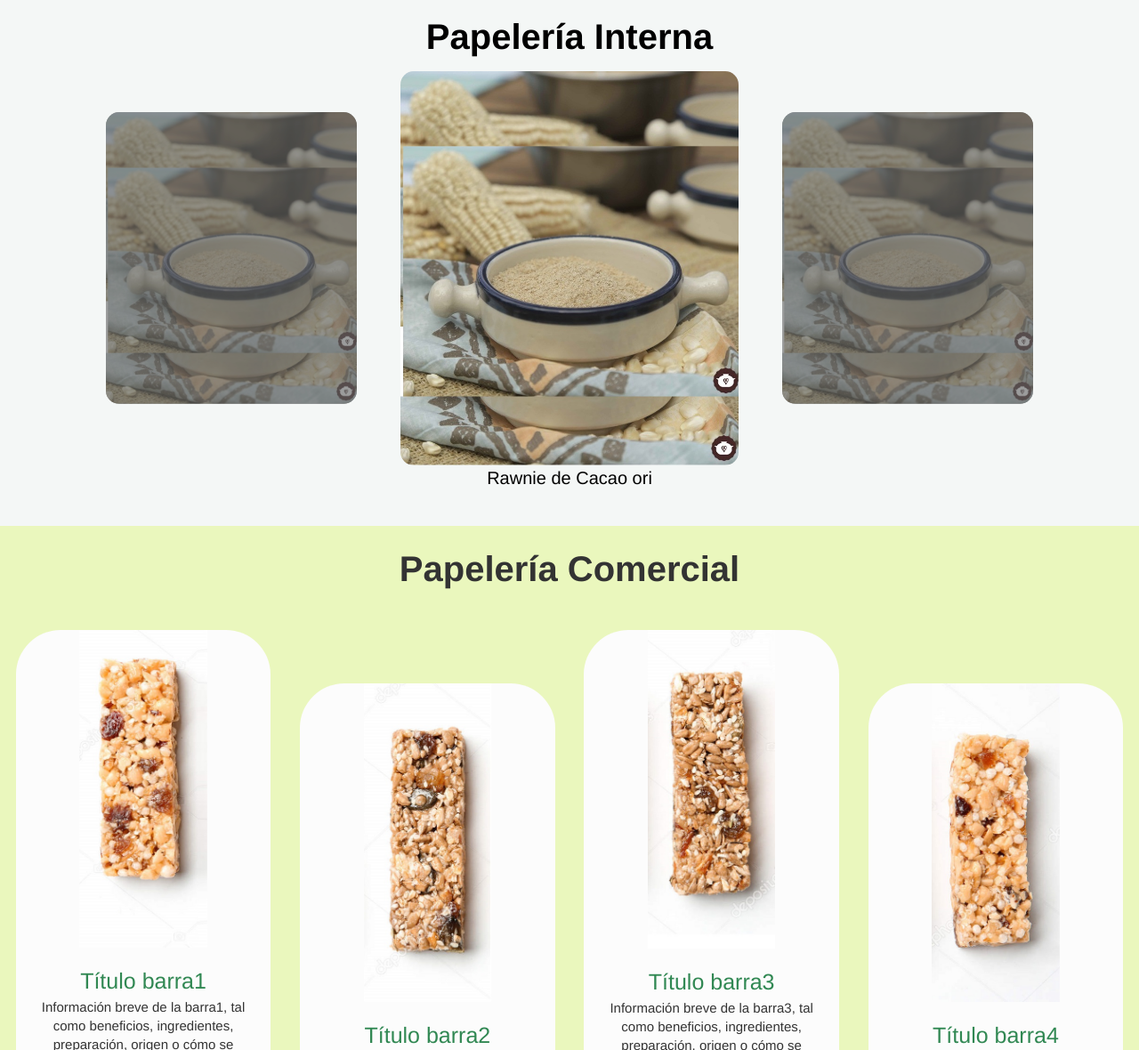
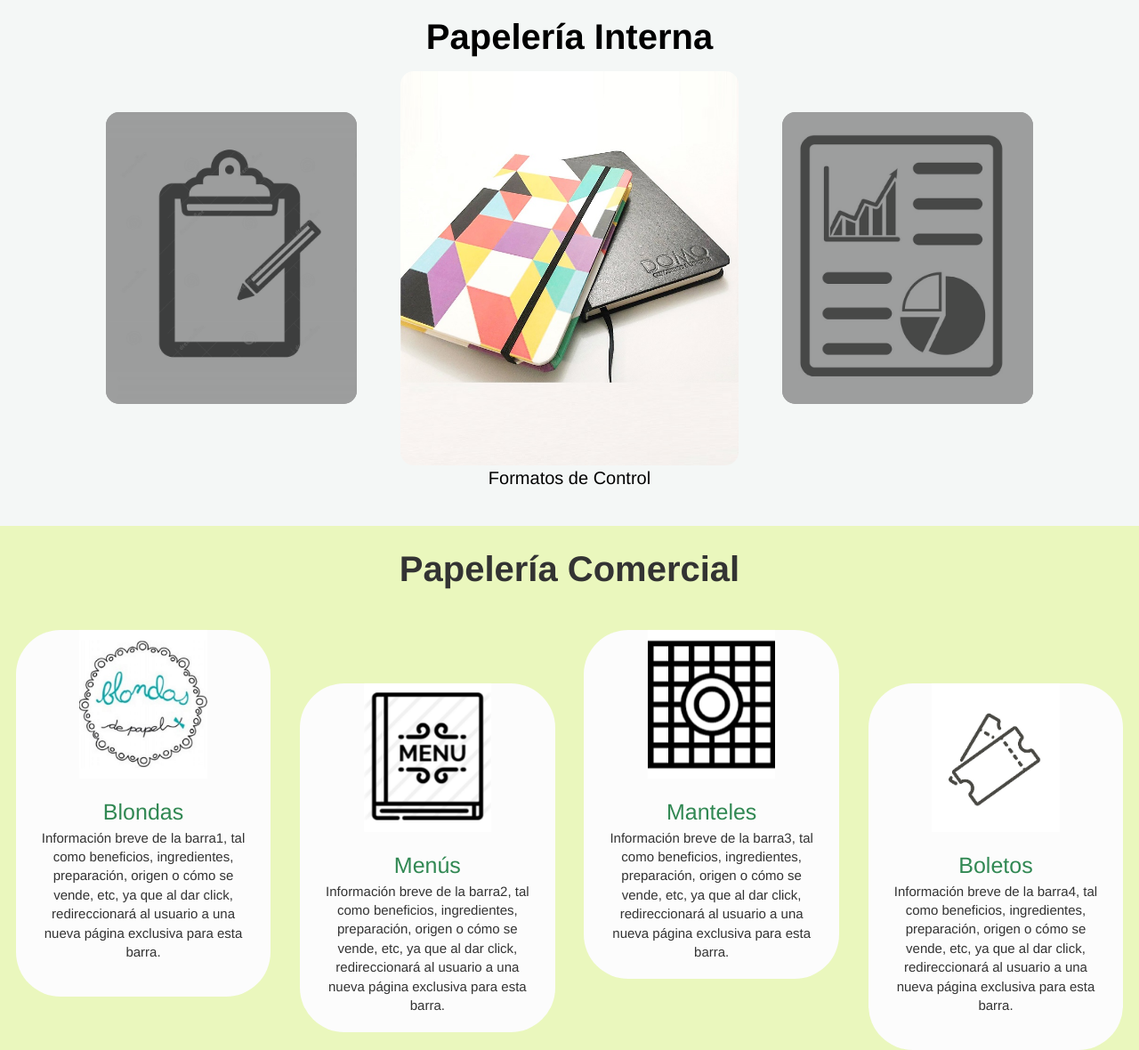
Before and after one commit to IsiDevelopment/impresossalul.github.io, a plain HTML site: page index.html in a window 1280 px wide. Shown: the part 900-2080 px from the top of the page at 89% size. Drawn offline with nearby package versions, Linux system fonts and the light colour scheme.

Commit message:
Nueva version sitio web

```diff
--- a/Styles/backgrounds.css
+++ b/Styles/backgrounds.css
@@ -39,6 +39,9 @@
 .bg_gray3{
   background: #D9DEE4;
 }
+.bg_gray4:hover{
+  background: #F4F7F6;
+}
 
 .bg_green01:hover{
   background: #9fac43;
--- a/index.html
+++ b/index.html
@@ -103,27 +103,45 @@
       <div class="container" style="font-size: 10px;">
         <div class="owl-carousel text_foot" id="super">
           <div>
-            <img src="Images/carousel.jpg">
+            <img src="Images/formato_control.jpg">
             <a href="#" id="a_ref">
-              <p class="t_black">Rawnie de Cacao ori</p>
+              <p class="t_black">Formatos de Control</p>
             </a>
           </div>
           <div>
-            <img src="Images/carousel.jpg">
+            <img src="Images/report.jpg">
             <a href="#" id="a_ref">
-              <p class="t_black">Rawnie de Cacao</p>
+              <p class="t_black">Reportes</p>
             </a>
           </div>
           <div>
-            <img src="Images/carousel.jpg">
+            <img src="Images/restaurant.jpg">
             <a href="#" id="a_ref">
-              <p class="t_black">Rawnie de Cacao</p>
+              <p class="t_black">Comandas de Restaurant</p>
             </a>
           </div>
           <div>
-            <img src="Images/carousel.jpg">
+            <img src="Images/solicitud.jpg">
             <a href="#" id="a_ref">
-              <p class="t_black">Rawnie de Cacao</p>
+              <p class="t_black">Solicitudes</p>
+            </a>
+          </div>
+          <div>
+            <img src="Images/notas_venta.jpg">
+            <a href="#" id="a_ref">
+              <p class="t_black">Notas de Venta</p>
+            </a>
+          </div>
+          <div>
+            <img src="Images/recibos.jpg">
+            <a href="#" id="a_ref">
+              <p class="t_black">Recibos</p>
+            </a>
+          </div>
+          <div>
+            <img src="Images/notas_remision.jpg">
+            <a href="#" id="a_ref">
+              <p class="t_black">Notas de Remisiones</p>
             </a>
           </div>
         </div>
@@ -138,9 +156,9 @@
         <div class="column2_5p">&nbsp;</div>
         <div class="column4_space bg_white3 border_50">
           <a href="#">
-            <div class="move bg_green01">
+            <div class="move bg_gray4">
               <div class="container_col image_center">
-                <img src="Images/barra1.jpg" class="image_col">
+                <img src="Images/blondas.jpg" class="image_col">
                 <div class="middle_col">
                 </div>
               </div>
@@ -150,7 +168,7 @@
           <div class="t_center width_80 div_center">
             <a href="#">
               <span class="t_gallery">
-                T&iacute;tulo barra1
+                Blondas
               </span>
             </a>
             <br/>
@@ -168,9 +186,9 @@
         <div class="column4_space"><br/><br/><br/>
           <div class="bg_white3 border_50">
             <a href="#">
-              <div class="move bg_green01">
+              <div class="move bg_gray4">
                 <div class="container_col image_center">
-                  <img src="Images/barra2.jpg" class="image_col">
+                  <img src="Images/menu.jpg" class="image_col">
                   <div class="middle_col">
                   </div>
                 </div>
@@ -180,7 +198,7 @@
             <div class="t_center width_80 div_center">
               <a href="#">
                 <span class="t_gallery">
-                  T&iacute;tulo barra2
+                  Men&uacute;s
                 </span>
               </a>
               <br/>
@@ -197,9 +215,9 @@
         <div class="column2_5p_ad">&nbsp;</div>
         <div class="column4_space bg_white3 border_50">
           <a href="#">
-            <div class="move bg_green01">
+            <div class="move bg_gray4">
               <div class="container_col image_center">
-                <img src="Images/barra3.jpg" class="image_col">
+                <img src="Images/mantel.jpg" class="image_col">
                 <div class="middle_col">
                 </div>
               </div>
@@ -209,7 +227,7 @@
           <div class="t_center width_80 div_center">
             <a href="#">
               <span class="t_gallery">
-                T&iacute;tulo barra3
+                Manteles
               </span>
             </a>
             <br/>
@@ -226,9 +244,9 @@
         <div class="column4_space"><br/><br/><br/>
           <div class="bg_white3 border_50">
             <a href="#">
-              <div class="move bg_green01">
+              <div class="move bg_gray4">
                 <div class="container_col image_center">
-                  <img src="Images/barra4.jpg" class="image_col">
+                  <img src="Images/boletos.jpg" class="image_col">
                   <div class="middle_col">
                   </div>
                 </div>
@@ -238,7 +256,7 @@
             <div class="t_center width_80 div_center">
               <a href="#">
                 <span class="t_gallery">
-                  T&iacute;tulo barra4
+                  Boletos
                 </span>
               </a>
               <br/>
@@ -263,27 +281,27 @@
       <div class="container">
         <div class="owl-carousel text_foot" id="milk" style="display: block">
           <div>
-            <img src="Images/pinole2.jpg">
+            <img src="Images/tarjeta_presentacion.jpg">
             <a href="#" id="a_ref">
-              <p class="t_black">Rawnie de Cacao</p>
+              <p class="t_black">Tarjetas de Presentaci&oacute;n</p>
             </a>
           </div>
           <div>
-            <img src="Images/pinole2.jpg">
+            <img src="Images/hoja_membretada.jpg">
             <a href="#" id="a_ref">
-              <p class="t_black">Rawnie de Cacao</p>
+              <p class="t_black">Hojas Membretadas</p>
             </a>
           </div>
           <div>
-            <img src="Images/pinole3.jpg">
+            <img src="Images/sobres.jpg">
             <a href="#" id="a_ref">
-              <p class="t_black">Rawnie de Cacao</p>
+              <p class="t_black">Sobres</p>
             </a>
           </div>
           <div>
-            <img src="Images/pinole4.jpg">
+            <img src="Images/carpetas.jpg">
             <a href="#" id="a_ref">
-              <p class="t_black">Rawnie de Cacao</p>
+              <p class="t_black">Carpetas</p>
             </a>
           </div>
         </div>
```
Also changed, not shown: Images/blondas.jpg (added), Images/boletos.jpg (added), Images/carpetas.jpg (added), Images/formato_control.jpg (added), Images/hoja_membretada.jpg (added), Images/mantel.jpg (added), Images/menu.jpg (added), Images/notas_remision.jpg (added), Images/notas_venta.jpg (added), Images/recibos.jpg (added), Images/report.jpg (added), Images/restaurant.jpg (added), Images/sobres.jpg (added), Images/solicitud.jpg (added), 1 more files.
